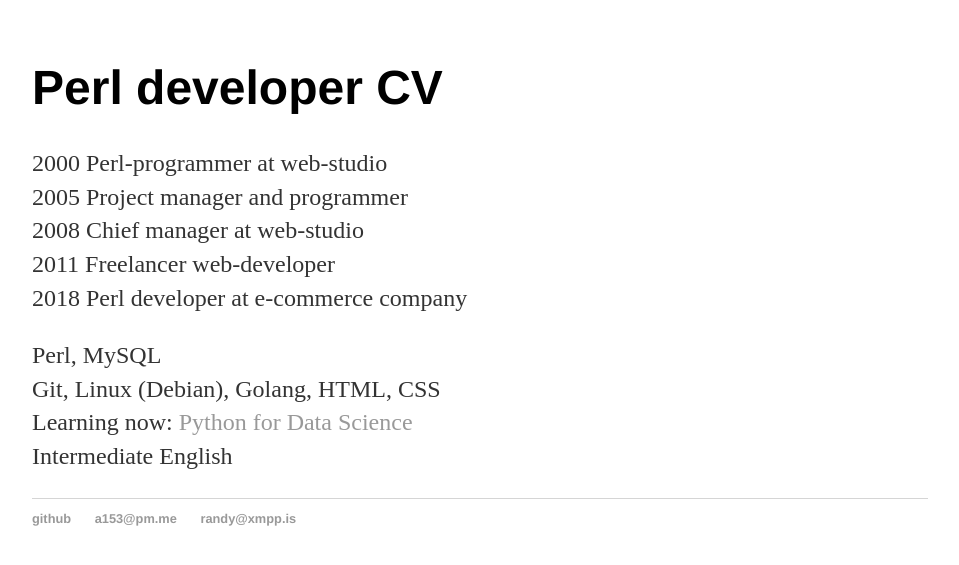
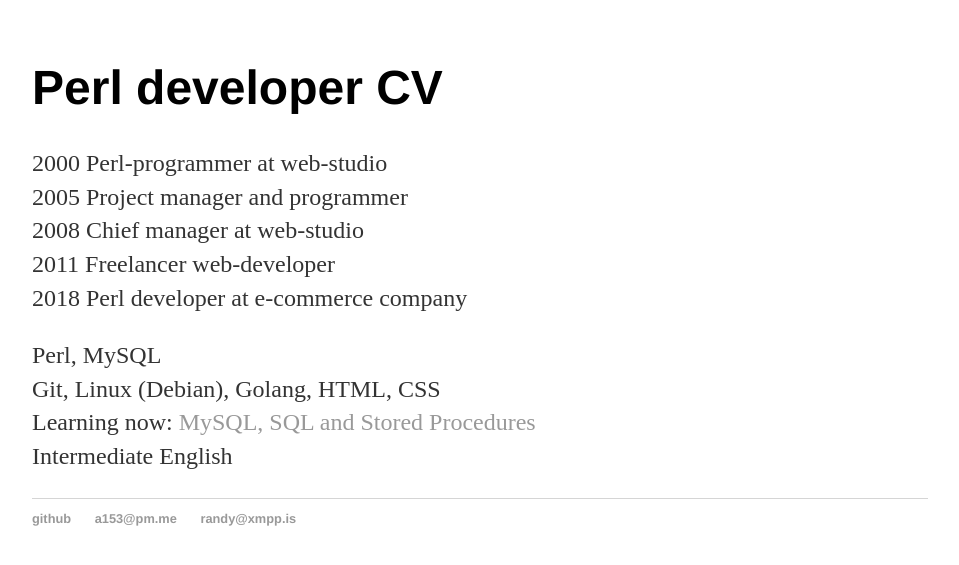
Before and after one commit to aa153/aa153.github.io, a Jekyll site: the page built from index.html, in a window 1280 px wide. Shown: the top 565 px of the page, without its empty margins (160-1119 px from the left). Built offline with Jekyll 4.4.1, drawn with Linux system fonts in a browser that asks for light colours.

Commit message:
Update index.html

```diff
--- a/index.html
+++ b/index.html
@@ -17,7 +17,7 @@ title: Perl developer resume
 	<p>
 		Perl, MySQL<br>
 		Git, Linux (Debian), Golang, HTML, CSS<br>
-		Learning now: <a href="https://www.udemy.com/python-for-data-science-and-machine-learning-bootcamp/" target=_blank>Python for Data Science</a><br>
+		Learning now: <a href="https://www.udemy.com/course/mysql-and-sql-from-beginner-to-advanced/" target=_blank>MySQL, SQL and Stored Procedures</a><br>
 		Intermediate English<br>
 	</p>
 	</div><!-- /.blurb -->
```
